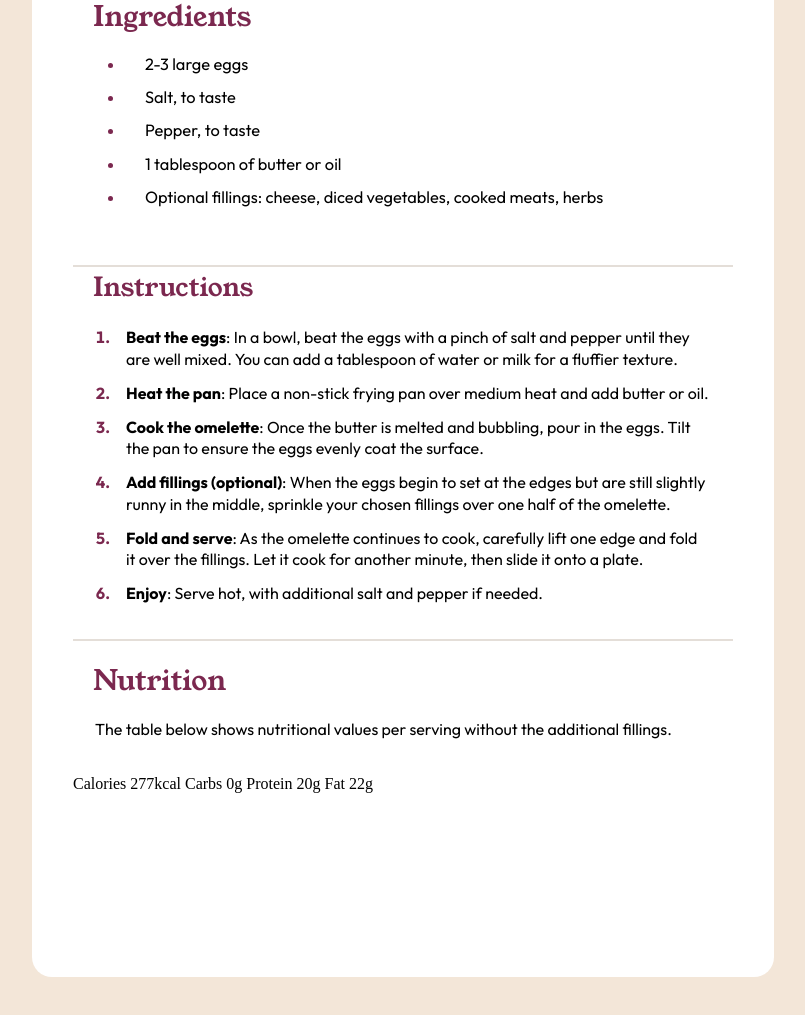
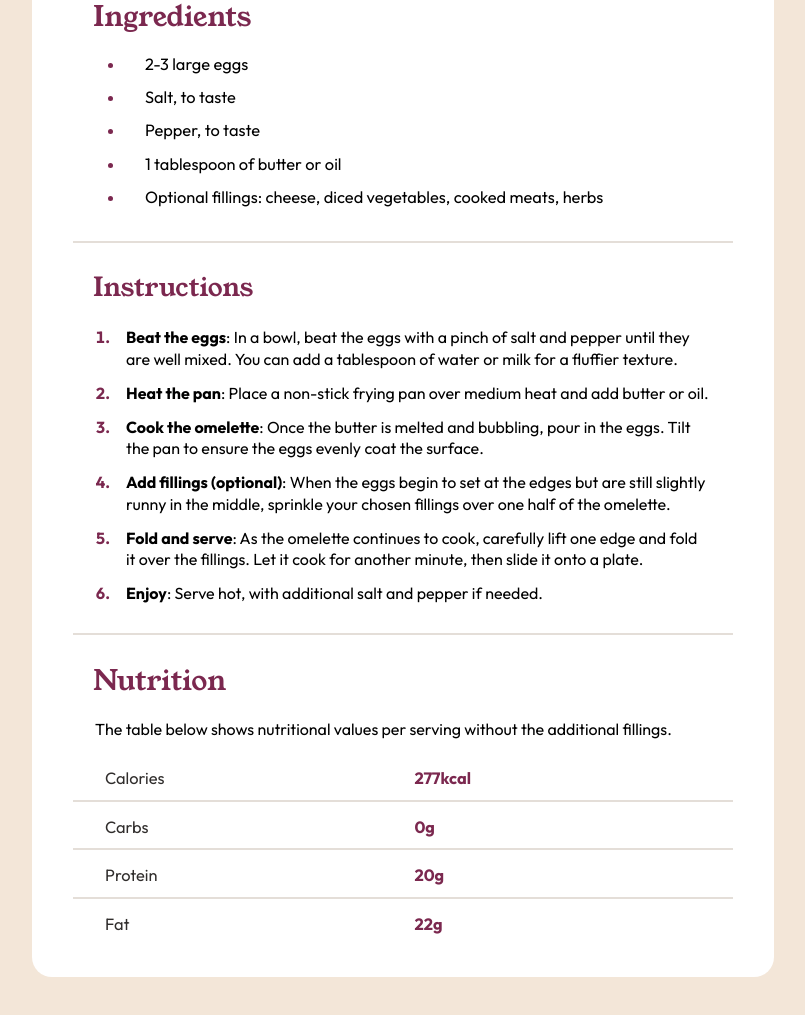
Before and after one commit to Danielfww/Recipe-Page, a plain HTML site: page index.html in a window 1280 px wide. Shown: the part 857-1872 px from the top of the page, without its empty margins (325-1130 px from the left). Drawn offline with Linux system fonts and the light colour scheme.

Commit message:
Update index.html

```diff
--- a/index.html
+++ b/index.html
@@ -1,4 +1,4 @@
-  <!DOCTYPE html>
+ <!DOCTYPE html>
 <html lang="en">
 <head>
   <meta charset="UTF-8">
@@ -39,10 +39,7 @@
       <li> 1 tablespoon of butter or oil </li>
       <li>Optional fillings: cheese, diced vegetables, cooked meats, herbs </li>
     </ul>
-
-
-
-    <hr>
+    <hr class="special-one">
     <ol id="prep4">Instructions
       <li><b>Beat the eggs</b>: In a bowl, beat the eggs with a pinch of salt and pepper until they are well mixed. You can add a tablespoon of water or milk for a fluffier texture.
         <li><b>Heat the pan</b>: Place a non-stick frying pan over medium heat and add butter or oil.
@@ -50,15 +47,37 @@
        <li><b> Add fillings (optional)</b>: When the eggs begin to set at the edges but are still slightly runny in the middle, sprinkle your chosen fillings over one half of the omelette.
        <li><b> Fold and serve</b>: As the omelette continues to cook, carefully lift one edge and fold it over the fillings. Let it cook for another minute, then slide it onto a plate.
        <li><b> Enjoy</b>: Serve hot, with additional salt and pepper if needed.</ol>
-    <hr>
+    <hr class="special">
     <p class="prep5"> Nutrition</p>
     <p class="prep-p">The table below shows nutritional values per serving without the additional fillings.</p>
 
-
-    Calories 277kcal Carbs 0g Protein 20g Fat 22g
-
-
-
+<table>
+  <tr>
+    <td class="names">Calories</td>
+    <td class="grams"><b>277kcal</b></td>
+  </tr>
+      </table>
+  <hr>
+    <table>
+  <tr>
+    <td class="names">Carbs</td>
+    <td class="grams"><b>0g<b></td>
+  </tr>
+    </table>
+  <hr>
+  <table>
+  <tr>
+    <td class="names">Protein</td>
+    <td class="grams"><b>20g</b></td>
+  </tr>
+      </table>
+  <hr>
+  <table>
+  <tr>
+    <td class="names">Fat</td>
+    <td class="grams"><b>22g</b></td>
+  </tr>
+</table>
 
 </div>
 </body>
```
